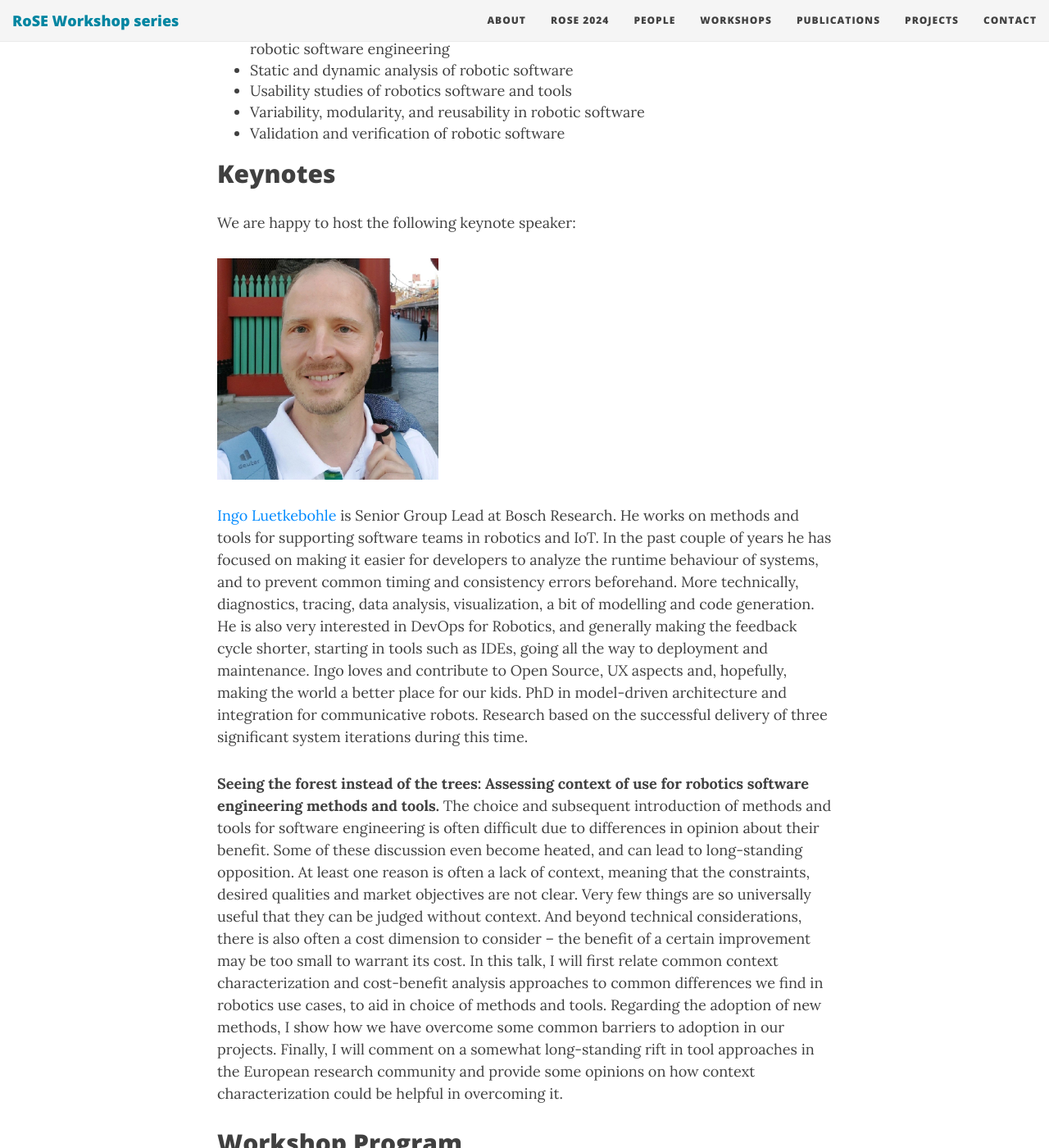
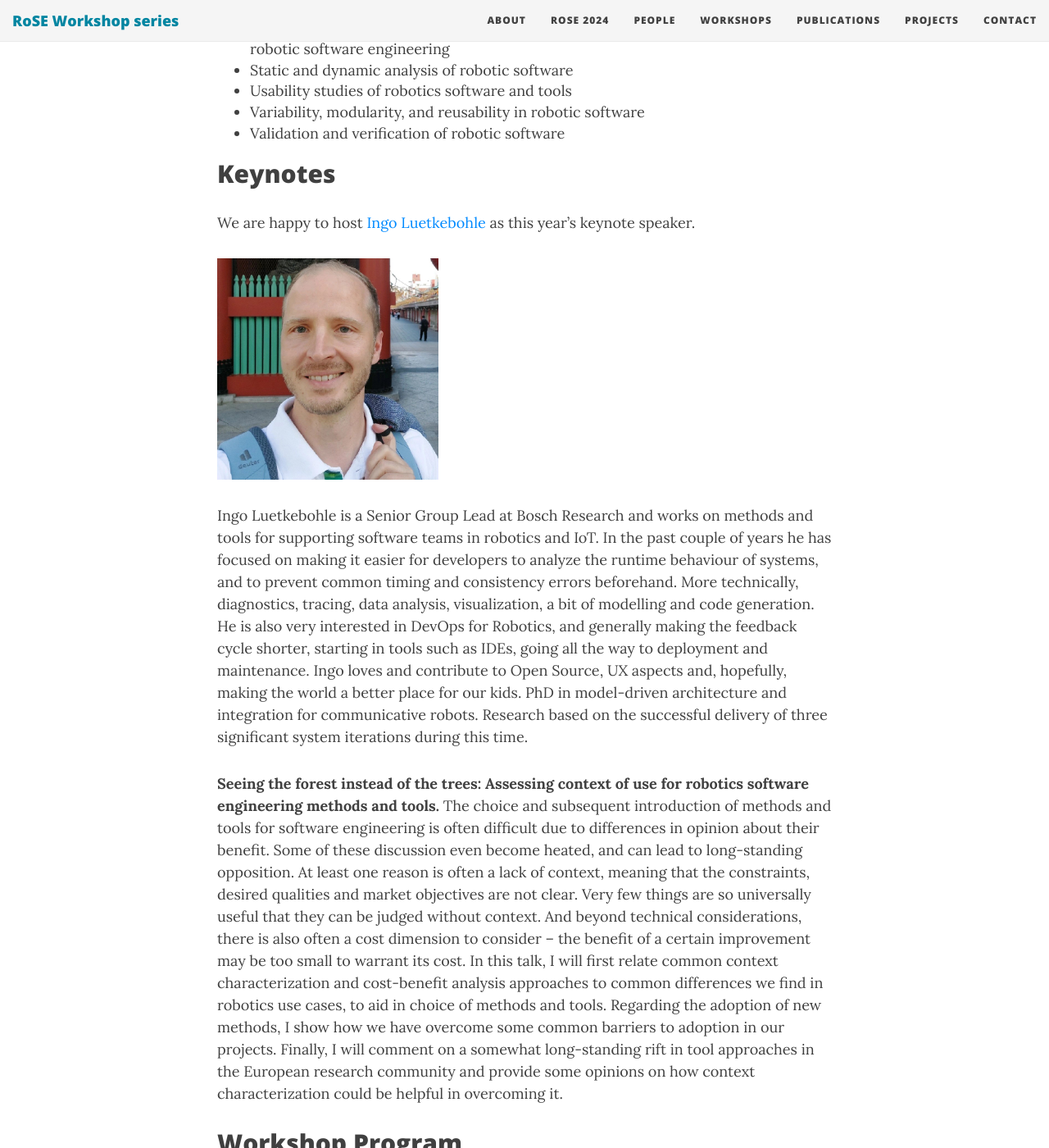
Before and after one commit to rose-workshops/rose-workshops.github.io, a Jekyll site: the page built from rose2024.md, in a window 1280 px wide and 1400 px high, scrolled down 1969 px. Shown: the whole window at 82% size. Built offline with Jekyll 4.4.1, drawn with Linux system fonts in a browser that asks for light colours; nearby versions of some CDN libraries.

Commit message:
ADD Ingo's keynote to RoSE 2024

```diff
--- a/rose2024.md
+++ b/rose2024.md
@@ -51,11 +51,11 @@ real-world integrated robot software
 
 ## Keynotes
 
-We are happy to host the following keynote speaker:
+We are happy to host [Ingo Luetkebohle](https://www.linkedin.com/in/ingoluetkebohle/) as this year's keynote speaker.
 
 <img src="/files/rose2024/ingo_luetkebohle.jpeg" alt="Ingo Luetkebohle" style="width: 15em;" />
 
-[Ingo Luetkebohle](https://www.linkedin.com/in/ingoluetkebohle/) is Senior Group Lead at Bosch Research. He works on methods and tools for supporting software teams in robotics and IoT.
+Ingo Luetkebohle is a Senior Group Lead at Bosch Research and works on methods and tools for supporting software teams in robotics and IoT.
 In the past couple of years he has focused on making it easier for developers to analyze the runtime behaviour of systems, and to prevent common timing and consistency errors beforehand. More technically, diagnostics, tracing, data analysis, visualization, a bit of modelling and code generation. He is also very interested in DevOps for Robotics, and generally making the feedback cycle shorter, starting in tools such as IDEs, going all the way to deployment and maintenance.
 Ingo loves and contribute to Open Source, UX aspects and, hopefully, making the world a better place for our kids. PhD in model-driven architecture and integration for communicative robots. Research based on the successful delivery of three significant system iterations during this time.
 
```
